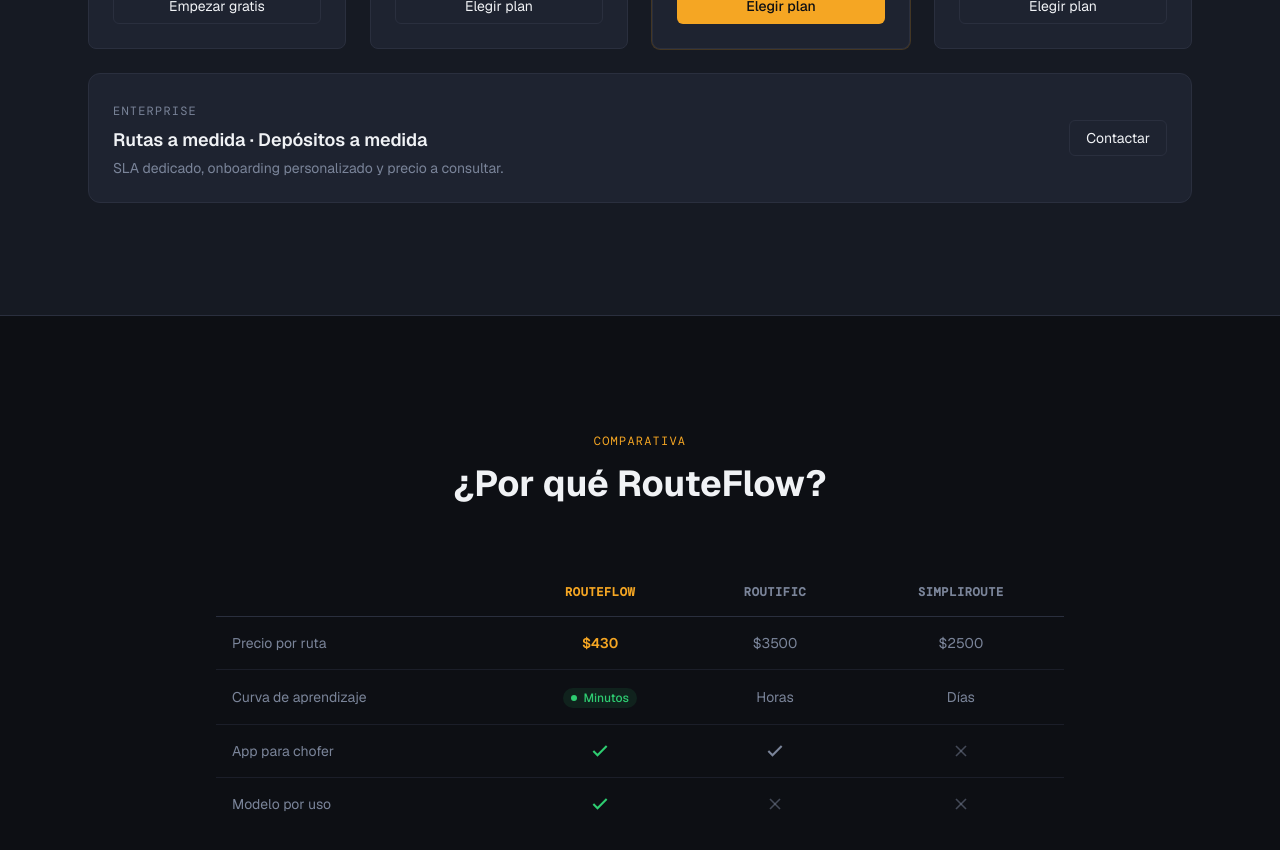
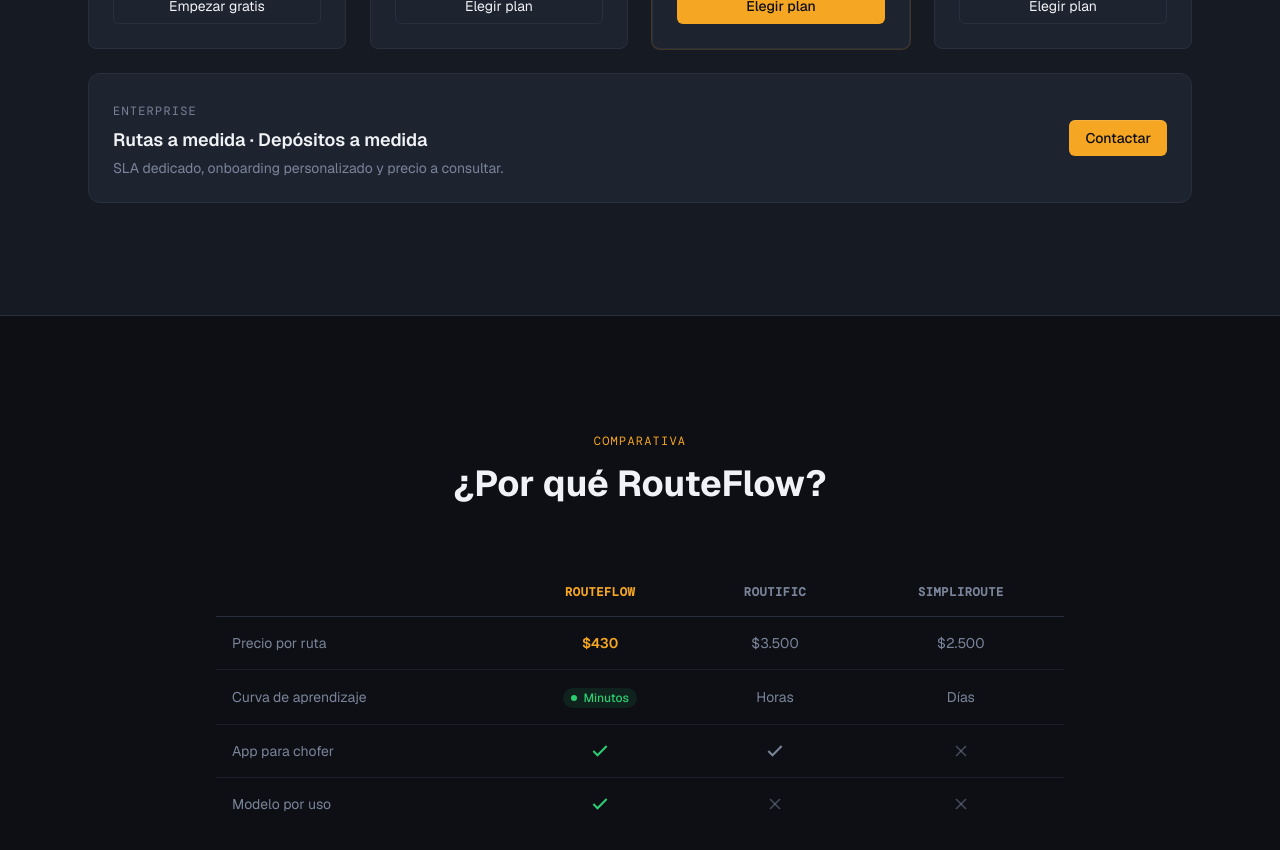
Before and after one commit to ValennIglesias/routte-flow, a Next.js app: page / in a window 1280 px wide. Shown: the part 1820-2670 px from the top of the page. Built offline with nearby package versions, Linux system fonts and the light colour scheme; no server answers; a web font is replaced by a local one.

Commit message:
feat: update button variant and pricing format in LandingPage component

```diff
--- a/app/page.tsx
+++ b/app/page.tsx
@@ -220,7 +220,7 @@
               <p className="text-sm text-text-muted mt-1">SLA dedicado, onboarding personalizado y precio a consultar.</p>
             </div>
             <Button
-              variant="ghost"
+              variant="primary"
               className="shrink-0"
               onClick={() => { window.location.href = "mailto:valen.iglesias3@gmail.com?subject=Plan Enterprise RouteFlow"; }}
             >
@@ -254,8 +254,8 @@
                 <tr className="border-b border-border/50">
                   <td className="py-4 px-4 text-text-muted">Precio por ruta</td>
                   <td className="py-4 px-4 text-center font-semibold text-accent">$430</td>
-                  <td className="py-4 px-4 text-center text-text-muted">$3500</td>
-                  <td className="py-4 px-4 text-center text-text-muted">$2500</td>
+                  <td className="py-4 px-4 text-center text-text-muted">$3.500</td>
+                  <td className="py-4 px-4 text-center text-text-muted">$2.500</td>
                 </tr>
                 <tr className="border-b border-border/50">
                   <td className="py-4 px-4 text-text-muted">Curva de aprendizaje</td>
```
